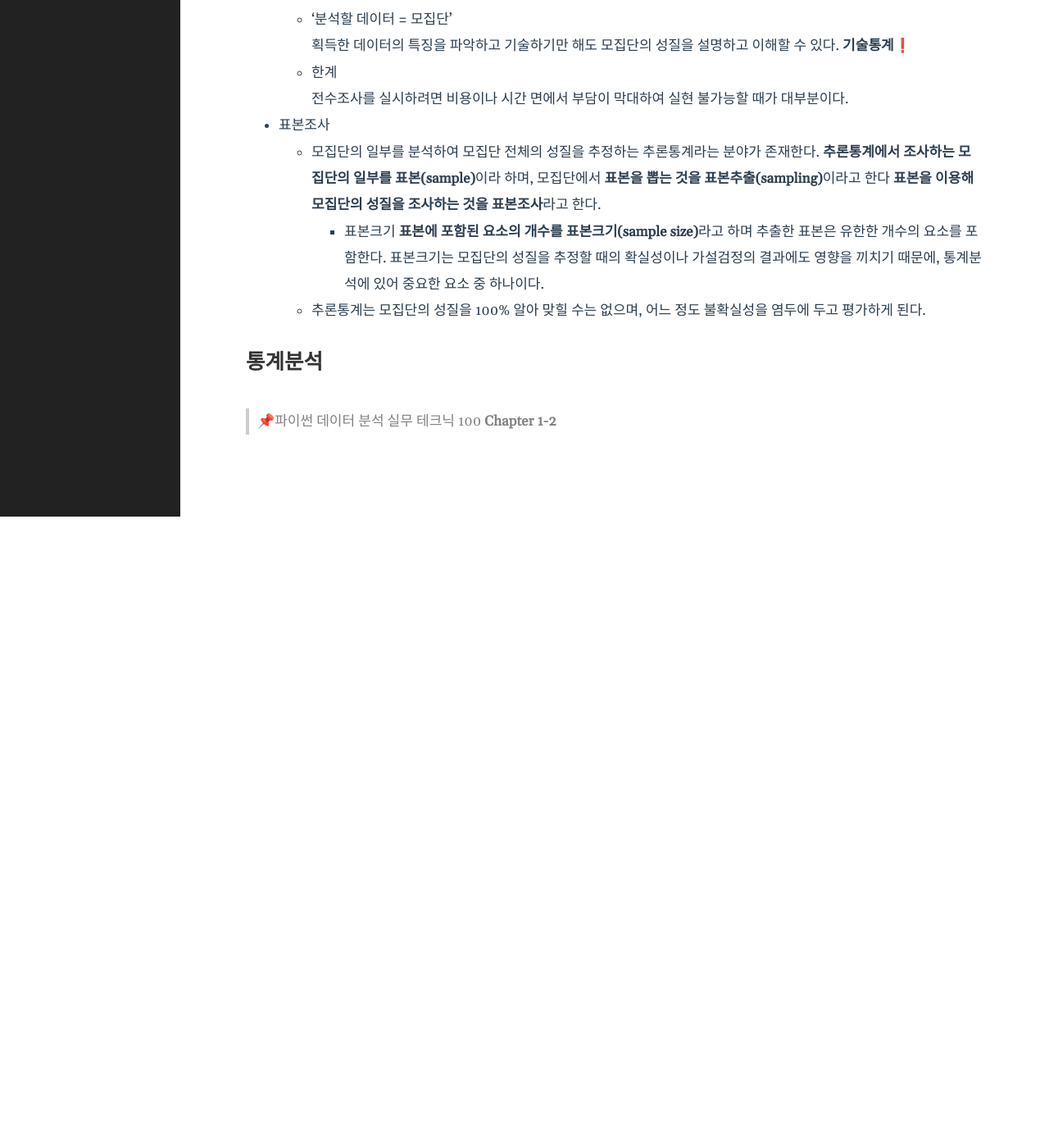
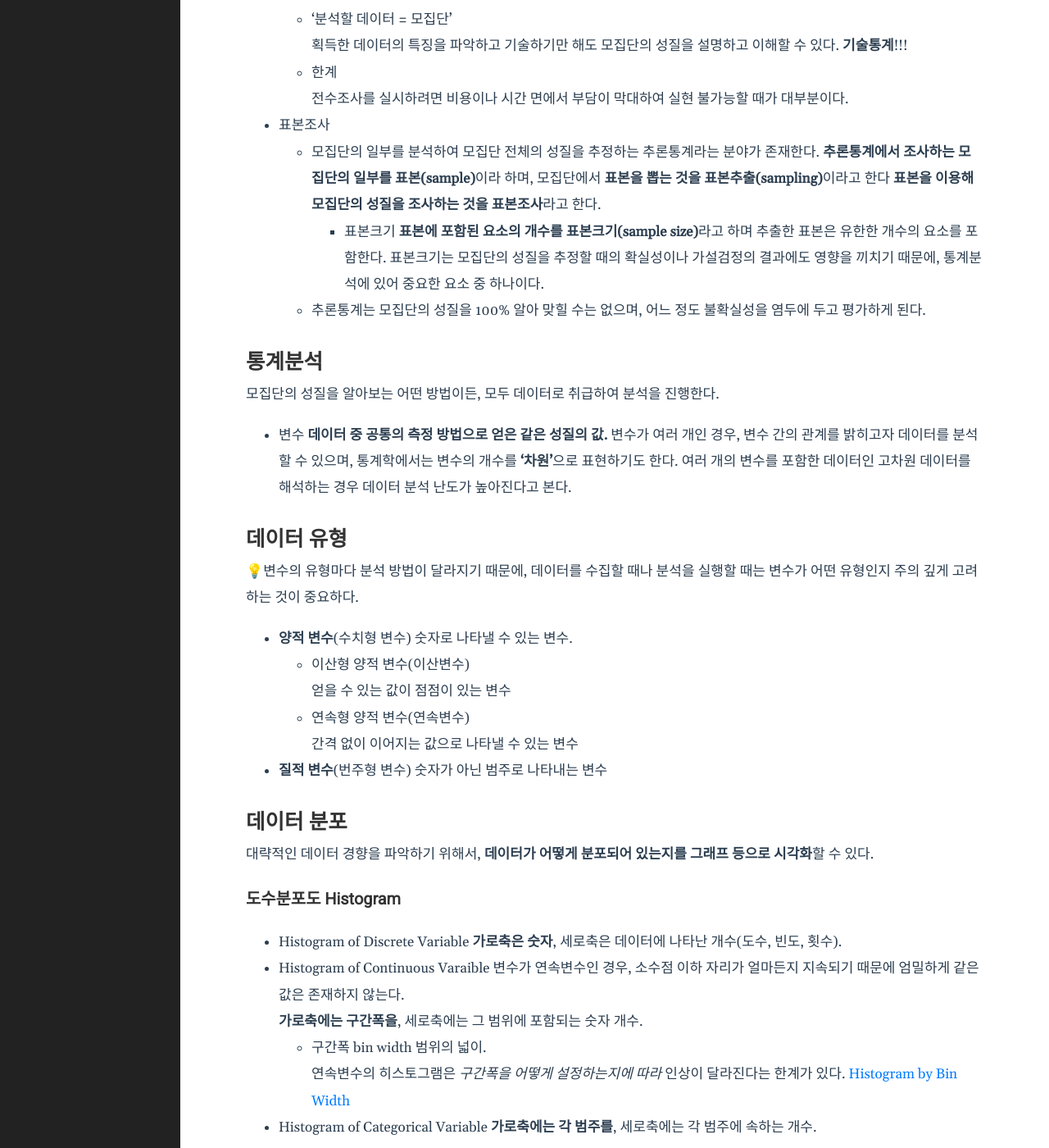
Before and after one commit to choiwlsd/choiwlsd.github.io, a Jekyll site: the page built from _posts/2024-09-16-DB-RS1.markdown, in a window 1280 px wide and 1400 px high, scrolled down 2302 px. Shown: the whole window at 82% size. Built offline with Jekyll 4.4.1, drawn with Linux system fonts in a browser that asks for light colours; before the commit the page ends 2932 px from its top, so only the background shows below that; some of the changed text lies outside the part shown.

Commit message:
Fix: modify blog content

```diff
--- a/_includes/sidebar.html
+++ b/_includes/sidebar.html
@@ -19,7 +19,7 @@
 	  </li>
 	  {% assign pages_list = site.pages %}
 	  {% for node in pages_list %}
-	    {% if node.title != null %}
+	    {% if node.title != null and node.title != "About"%}
 	      {% if node.layout == "page" %}
 	        <li>
 	        	<a class="nav-item" href="{{ node.url }}">
--- a/_posts/2024-09-16-DB-RS1.markdown
+++ b/_posts/2024-09-16-DB-RS1.markdown
@@ -94,7 +94,7 @@ category: [Data Business & Recommendation System]
 
   - '분석할 데이터 = 모집단'
 
-    획득한 데이터의 특징을 파악하고 기술하기만 해도 모집단의 성질을 설명하고 이해할 수 있다. **기술통계❗**
+    획득한 데이터의 특징을 파악하고 기술하기만 해도 모집단의 성질을 설명하고 이해할 수 있다. **기술통계**!!!
 
   - 한계
 
@@ -109,7 +109,74 @@ category: [Data Business & Recommendation System]
 
   - 추론통계는 모집단의 성질을 100% 알아 맞힐 수는 없으며, 어느 정도 불확실성을 염두에 두고 평가하게 된다.
 
-## 통계분석
+# 통계분석
+
+모집단의 성질을 알아보는 어떤 방법이든, 모두 데이터로 취급하여 분석을 진행한다.
+
+- 변수
+  **데이터 중 공통의 측정 방법으로 얻은 같은 성질의 값.**
+  변수가 여러 개인 경우, 변수 간의 관계를 밝히고자 데이터를 분석할 수 있으며, 통계학에서는 변수의 개수를 **'차원'**으로 표현하기도 한다. 여러 개의 변수를 포함한 데이터인 고차원 데이터를 해석하는 경우 데이터 분석 난도가 높아진다고 본다.
+
+## 데이터 유형
+
+💡변수의 유형마다 분석 방법이 달라지기 때문에, 데이터를 수집할 때나 분석을 실행할 때는 변수가 어떤 유형인지 주의 깊게 고려하는 것이 중요하다.
+
+- **양적 변수**(수치형 변수)
+  숫자로 나타낼 수 있는 변수.
+
+  - 이산형 양적 변수(이산변수)
+
+    얻을 수 있는 값이 점점이 있는 변수
+
+  - 연속형 양적 변수(연속변수)
+
+    간격 없이 이어지는 값으로 나타낼 수 있는 변수
+
+- **질적 변수**(번주형 변수)
+  숫자가 아닌 범주로 나타내는 변수
+
+## 데이터 분포
+
+대략적인 데이터 경향을 파악하기 위해서, **데이터가 어떻게 분포되어 있는지를 그래프 등으로 시각화**할 수 있다.
+
+### 도수분포도 Histogram
+
+- Histogram of Discrete Variable
+  **가로축은 숫자**, 세로축은 데이터에 나타난 개수(도수, 빈도, 횟수).
+- Histogram of Continuous Varaible
+  변수가 연속변수인 경우, 소수점 이하 자리가 얼마든지 지속되기 때문에 엄밀하게 같은 값은 존재하지 않는다.
+
+  **가로축에는 구간폭을**, 세로축에는 그 범위에 포함되는 숫자 개수.
+
+  - 구간폭 bin width
+    범위의 넓이.
+
+    연속변수의 히스토그램은 _구간폭을 어떻게 설정하는지에 따라_ 인상이 달라진다는 한계가 있다.
+    [Histogram by Bin Width](/public/img/240916/HistogramOfContinuousVar.png)
+
+- Histogram of Categorical Variable
+  **가로축에는 각 범주를**, 세로축에는 각 범주에 속하는 개수.
+
+### 통계량
+
+수집한 데이터로 어떠한 계산을 수행하여 얻은 값을 의미한다. 데이터에서 몇 가지 통계량을 계산하여 요약하면, 데이터가 어떻게 분포하는지 정량적으로 특징 짓는 일이 가능하다.
+
+**기술통계량/요약통계량**은 데이터 그 자체의 성질을 기술하고 요약하는 통계량을 의미한다. 기술통계량은 주로 양적 변수를 대상으로 계산한다.
+
+1개 또는 몇 개의 통계량으로 요약한다는 것은 데이터에 있는 정보 중 버리는 부분이 있다는 것을 의미한다. 분포를 파악하는 데에 적합한 통계량인지 아닌지도 생각해 보아야한다.
+
+대표적인 기술통계량:
+
+- 대략적인 분포 위치를 나타내는 대푯값:
+  대략적인 분포 위치이자 대표적인 값을 정량화하기 위해 사용하는 통계량을 대푯값(representative value)이라고 한다.
+  - 평균값 mean
+  - 중앙값 median
+  - 최빈값 mode
+- 데이터 퍼짐 정도를 나타내는 값:
+  - 분산 variance
+  - 표준편차 standard deviation
+
+❗원래 n개인 데이터를 대표값으로 집약함으로써 분포의 위치를 정량적으로 특정 지을 수 있다. 그러나 사라지는 정보도 존재하기 때문에 다른 통계량도 함께 확인하는 것이 중요하다.
 
 <br/>
 > 📌파이썬 데이터 분석 실무 테크닉 100 **Chapter 1-2**
```
Also changed, not shown: about.markdown (+10 -2 lines), public/img/240916/HistogramOfContinuousVar.png (added).
